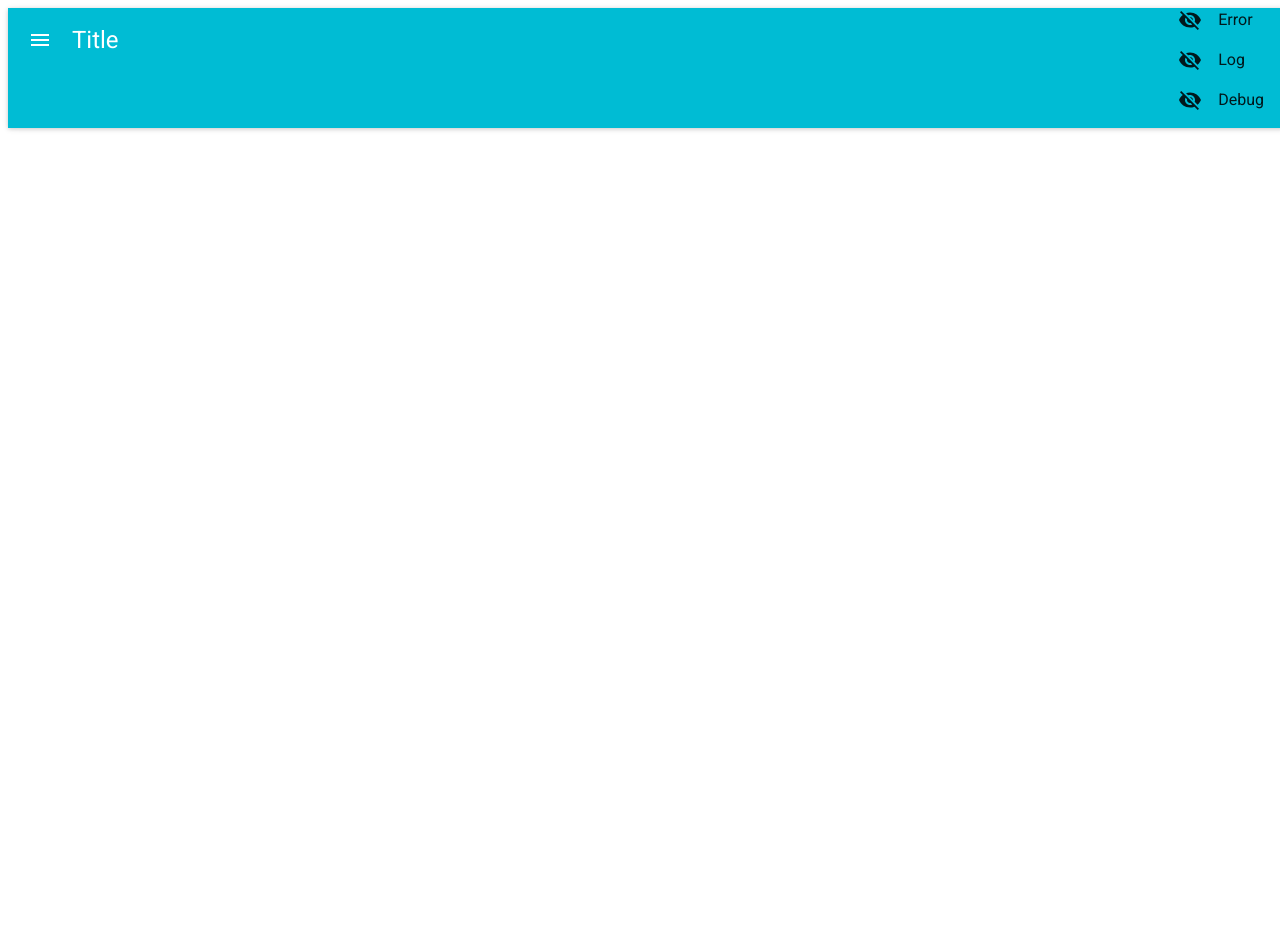
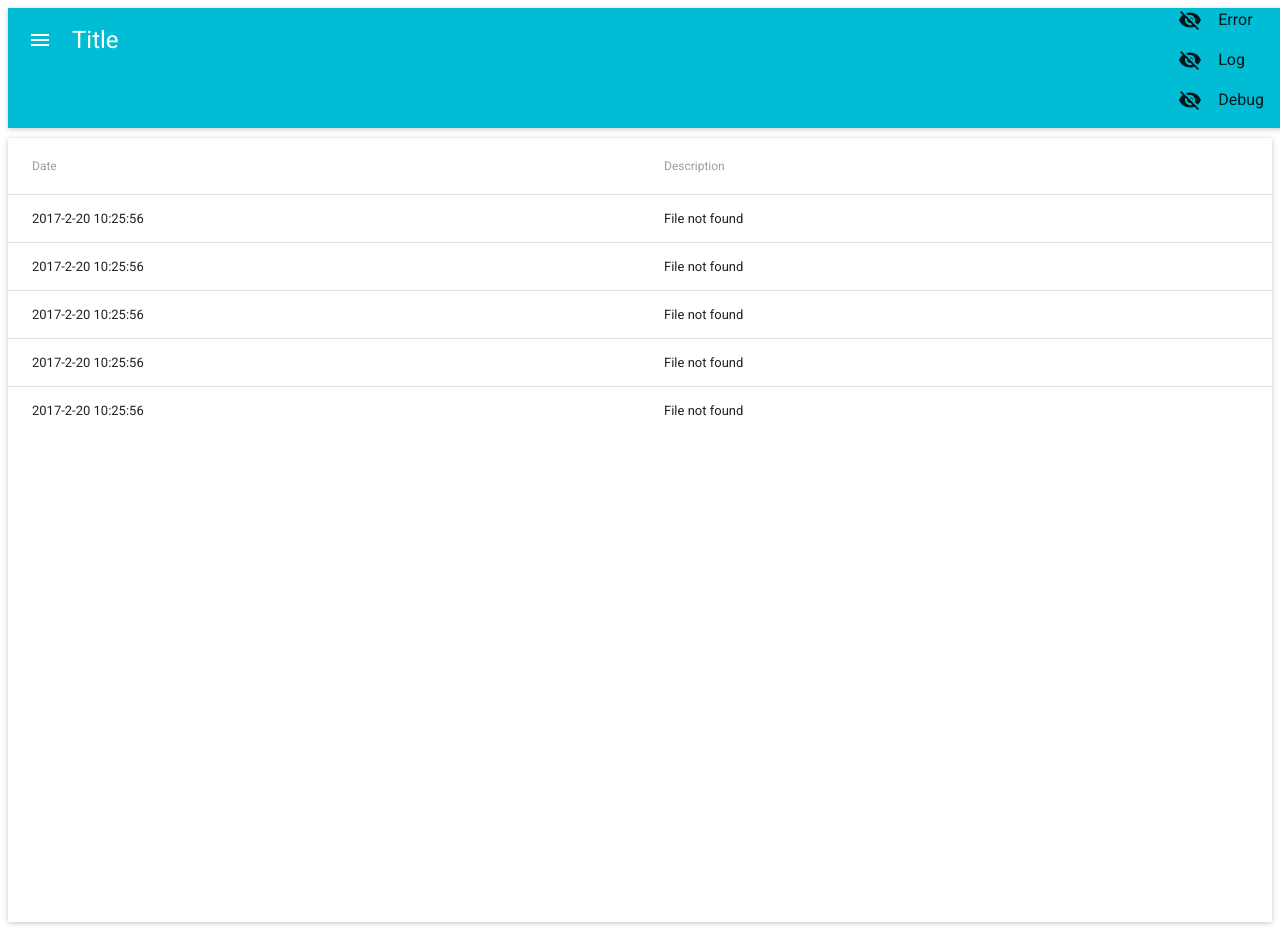
Before and after one commit to mayconvm/start-with-webpack-and-react, a React app: page / in a window 1280 px wide. Before the commit the page ends 800 px from the top, so only its background shows below. Built offline with nearby package versions, Linux system fonts and the light colour scheme; what react-tap-event-plugin would draw is missing.

Commit message:
Adicionado BoxLogs.

```diff
--- a/src/js/App.js
+++ b/src/js/App.js
@@ -4,13 +4,16 @@ import React from 'react'
 import MuiThemeProvider from 'material-ui/styles/MuiThemeProvider'
 
 import TopBar from './components/TopBar'
-// import Title from './components/Title'
+import BoxLogs from './components/BoxLogs'
 
 class App extends React.Component {
   render () {
     return (
       <MuiThemeProvider>
-        <TopBar />
+        <div>
+          <TopBar />
+          <BoxLogs />
+        </div>
       </MuiThemeProvider>
     )
   }
```
